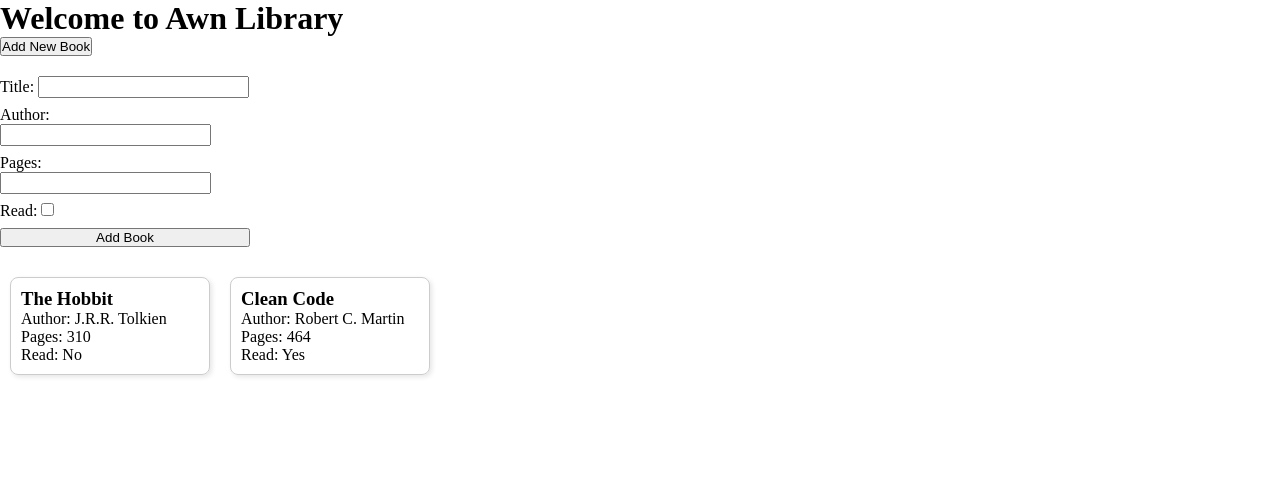
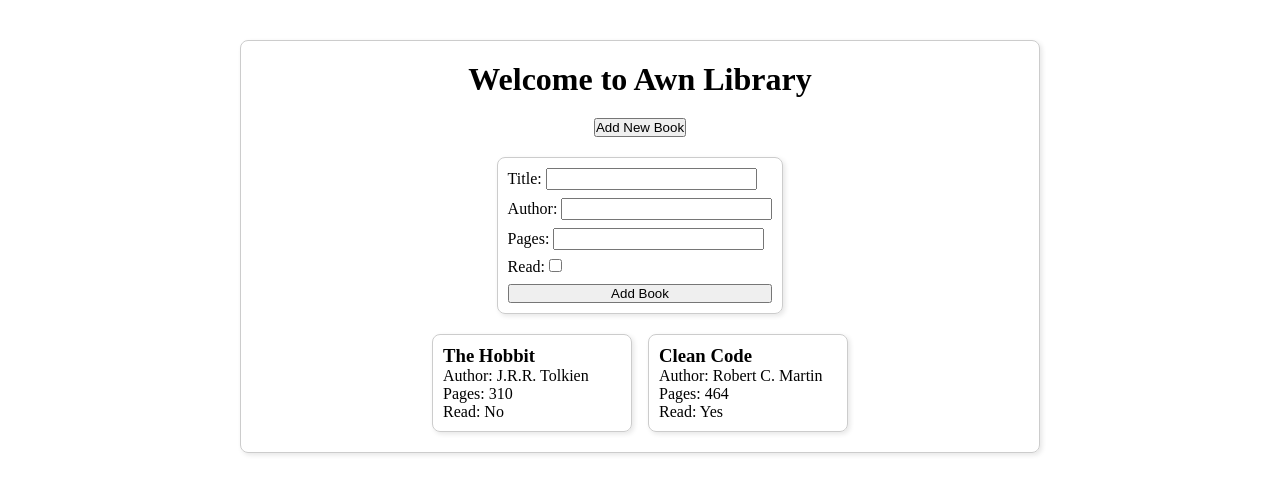
Before and after one commit to goawandev/awn-library, a plain HTML site: page index.html in a window 1280 px wide. Both pictures are taken after a click on the button "Add New Book". Drawn offline with Linux system fonts and the light colour scheme.

Commit message:
feat: Updated CSS styling for display books

```diff
--- a/index.html
+++ b/index.html
@@ -8,6 +8,7 @@
     <title>Awn Library</title>
   </head>
   <body>
+    <main class="container">
       <h1>Welcome to Awn Library</h1>
 
       <button id="newBookBtn">Add New Book</button>
@@ -28,6 +29,7 @@
       </form>
 
       <div class="library" id="library"></div>
+    </main>
 
     <!-- Javascript -->
     <script src="./main.js"></script>
--- a/main.js
+++ b/main.js
@@ -17,6 +17,7 @@ function addBookToLibrary(title, author, pages, isRead) {
 
 // Display book
 function displayBook() {
+  console.log(myLibrary);
   const libraryContainer = document.querySelector("#library");
   libraryContainer.innerHTML = "";
 
@@ -64,6 +65,3 @@ bookForm.addEventListener("submit", (e) => {
 // testing
 addBookToLibrary("The Hobbit", "J.R.R. Tolkien", 310, false);
 addBookToLibrary("Clean Code", "Robert C. Martin", 464, true);
-
-// console.log(myLibrary);
-displayBook();
--- a/style.css
+++ b/style.css
@@ -4,26 +4,45 @@
   box-sizing: border-box;
 }
 
-.book-card {
+.container {
+  margin: 40px auto;
+  padding: 20px 40px;
+  display: flex;
+  justify-content: center;
+  align-items: center;
+  flex-direction: column;
+  gap: 20px;
+  max-width: 800px;
+  /* background-color: aliceblue; */
   border: 1px solid #ccc;
   border-radius: 8px;
-  padding: 10px;
-  margin: 10px;
-  width: 200px;
   box-shadow: 2px 2px 5px rgba(0, 0, 0, 0.1);
 }
 
 .library {
   display: flex;
   flex-wrap: wrap;
+  justify-content: center;
+  gap: 16px;
+}
+
+.book-card {
+  border: 1px solid #ccc;
+  border-radius: 8px;
+  padding: 10px;
+  width: 200px;
+  box-shadow: 2px 2px 5px rgba(0, 0, 0, 0.1);
 }
 
 form {
-  margin: 20px 0;
+  padding: 10px;
   display: none;
   flex-direction: column;
   gap: 8px;
-  max-width: 250px;
+  max-width: 350px;
+  border: 1px solid #ccc;
+  border-radius: 8px;
+  box-shadow: 2px 2px 5px rgba(0, 0, 0, 0.1);
 }
 
 form input,
```
Lines whose indentation alone changed are shown as unchanged.
